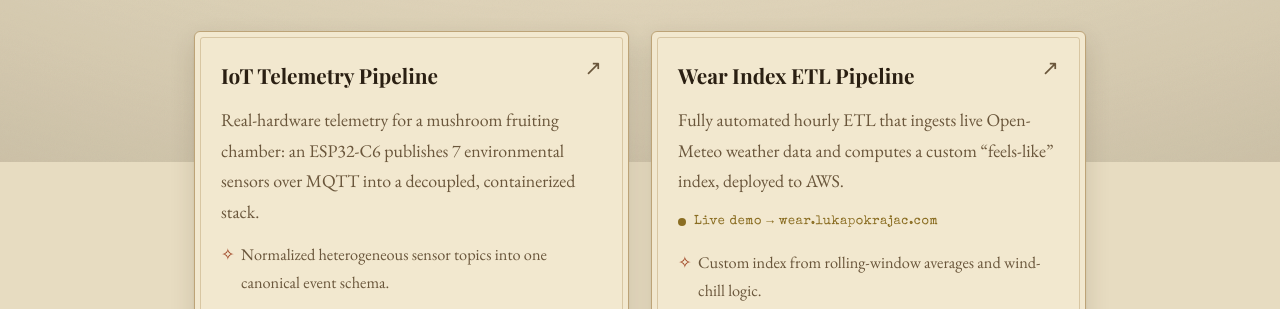
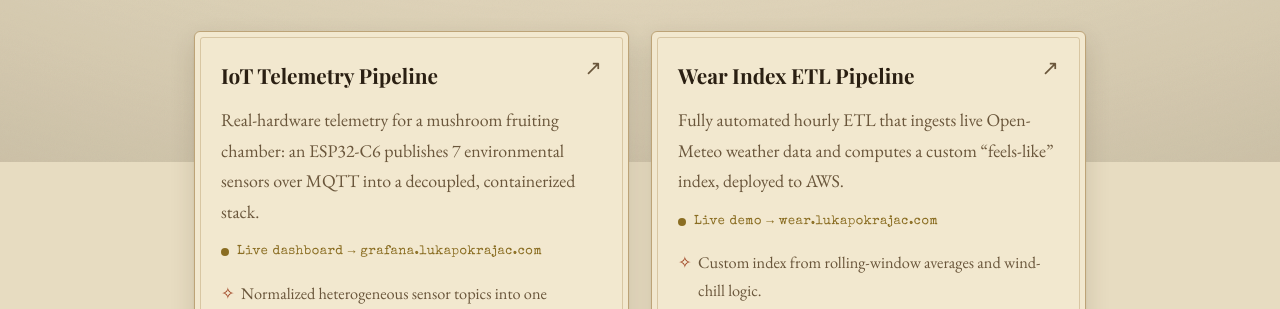
Before and after one commit to LukaPokrajac/website, a plain HTML site: page index.html in a window 1280 px wide. Shown: the part 638-947 px from the top of the page. Drawn offline with nearby package versions, Linux system fonts and the light colour scheme; a web font is replaced by a local one.

Commit message:
Restore Grafana live dashboard link in IoT card
Co-Authored-By: Claude Sonnet 5 <noreply@anthropic.com>

```diff
--- a/index.html
+++ b/index.html
@@ -62,7 +62,7 @@
             <a class="card-link" href="https://github.com/LukaPokrajac/iot-telemetry-pipeline" target="_blank" rel="noopener" aria-label="View IoT Telemetry Pipeline on GitHub">↗</a>
           </div>
           <p>Real-hardware telemetry for a mushroom fruiting chamber: an ESP32-C6 publishes 7 environmental sensors over MQTT into a decoupled, containerized stack.</p>
-          <!-- <p class="live-demo"><a href="https://grafana.lukapokrajac.com" target="_blank" rel="noopener"><span class="live-dot"></span>Live dashboard &rarr; grafana.lukapokrajac.com</a></p> -->
+          <p class="live-demo"><a href="https://grafana.lukapokrajac.com" target="_blank" rel="noopener"><span class="live-dot"></span>Live dashboard &rarr; grafana.lukapokrajac.com</a></p>
           <ul class="card-points">
             <li>Normalized heterogeneous sensor topics into one canonical event schema.</li>
             <li>Decoupled ingestion from storage with a Kafka stage so the producer never blocks on the DB.</li>
```
